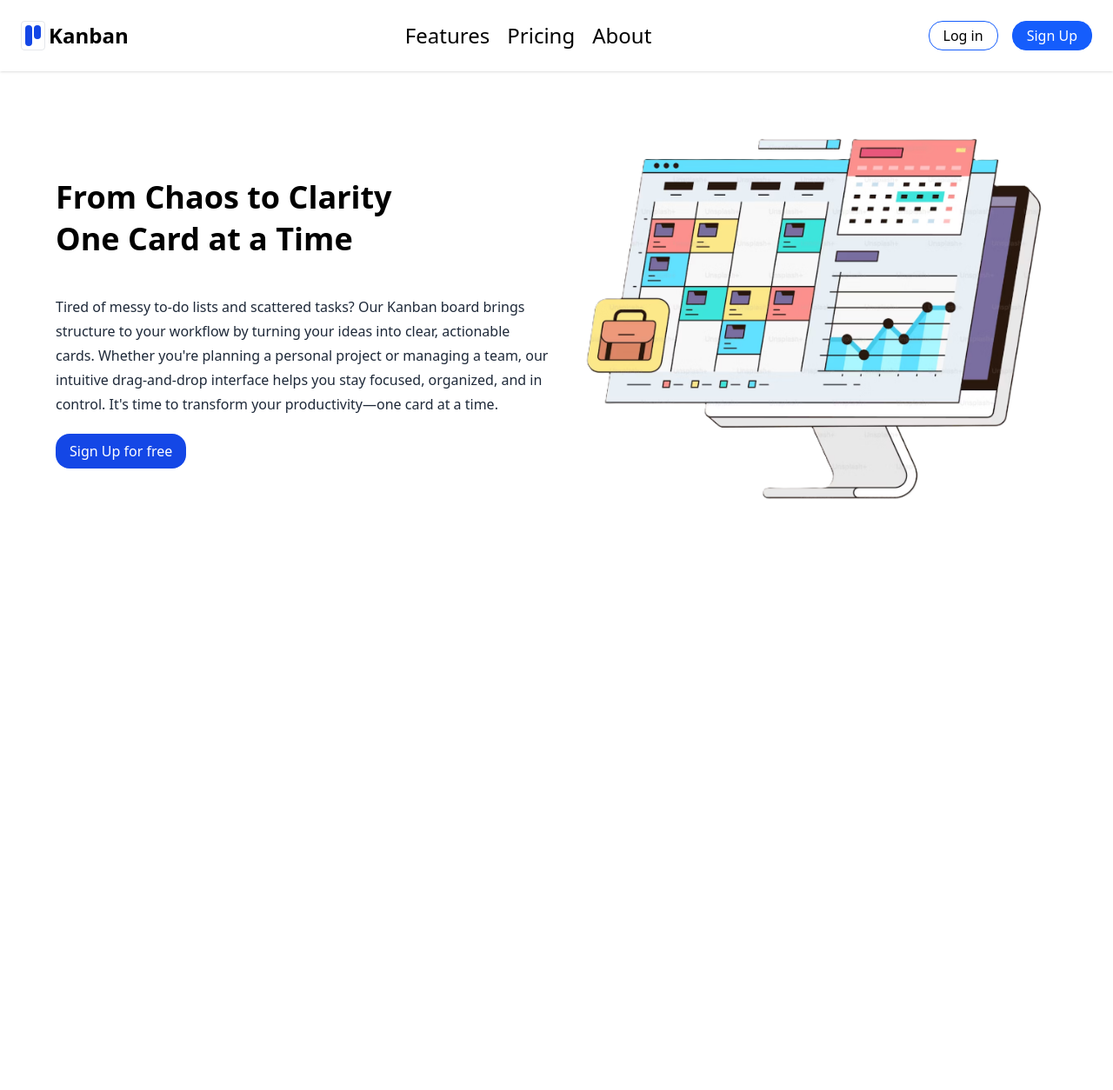
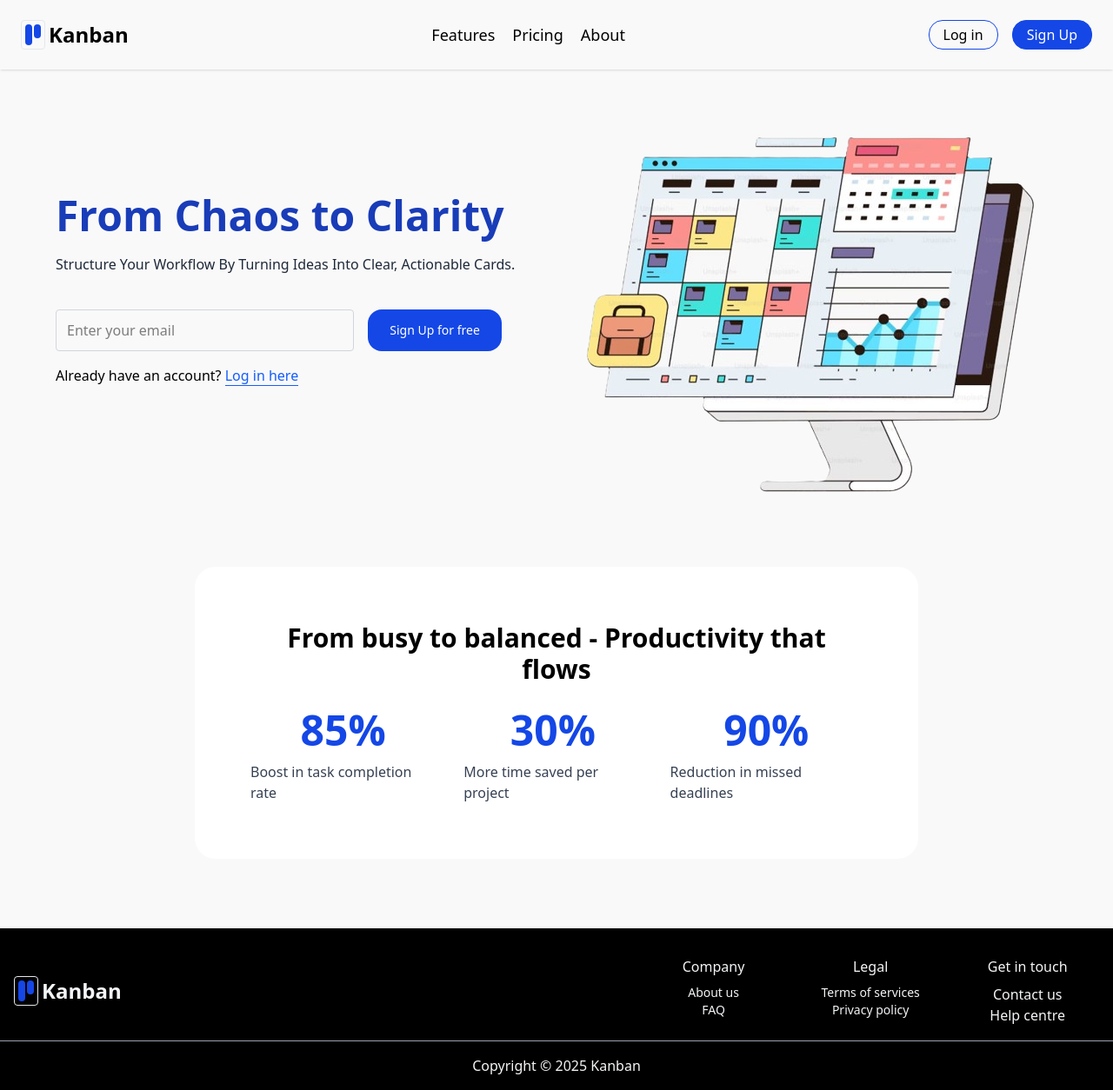
Before and after one commit to Jeffreyai7/kanban-board-Manager, a React (Vite) app: page / in a window 1280 px wide. Shown: the whole page at 87% size. Before the commit the page ends 800 px from the top, so only its background shows below. Built offline with nearby package versions, Linux system fonts and the light colour scheme.

Commit message:
editted home page and added footer

```diff
--- a/package.json
+++ b/package.json
@@ -13,6 +13,7 @@
     "@tailwindcss/vite": "^4.1.3",
     "react": "^19.0.0",
     "react-dom": "^19.0.0",
+    "react-icons": "^5.5.0",
     "react-router-dom": "^7.5.0",
     "tailwindcss": "^4.1.3"
   },
--- /dev/null
+++ b/src/components/Footer.tsx
@@ -0,0 +1,68 @@
+const Footer = () => {
+  const year = new Date().getFullYear();
+
+  return (
+    <footer className="bg-black py-4">
+      <div className="p-4 grid grid-cols-1 md:grid-cols-7 gap-4">
+        <div className="flex justify-center md:justify-start gap-1 items-center md:col-span-4">
+          <div className="flex gap-0.5 border border-gray-200 rounded p-1">
+            <div className="h-6 w-2 bg-blue-700 rounded"></div>
+            <div className="h-4 w-2 bg-blue-700 rounded"></div>
+          </div>
+          <p className="font-bold text-2xl text-gray-100">Kanban</p>
+        </div>
+
+        {/* company */}
+        <div className="text-center">
+          <h4 className="text-gray-100 font-medium text-base mb-2">Company</h4>
+          {["About us", "FAQ"].map((link, index) => (
+            <li
+              key={index}
+              className="text-gray-100 text-sm list-none hover:underline transition-all duration-300"
+            >
+              {link}
+            </li>
+          ))}
+        </div>
+
+        {/* legal */}
+        <div className="text-center">
+          <h4 className="text-gray-100 font-medium text-base mb-2">Legal</h4>
+          {["Terms of services", "Privacy policy"].map((link, index) => (
+            <li
+              key={index}
+              className="text-gray-100 text-sm list-none hover:underline transition-all duration-300"
+            >
+              {link}
+            </li>
+          ))}
+        </div>
+
+        {/* contact */}
+        <div className="text-center">
+          <h4 className="text-gray-100 font-medium text-base mb-2">
+            Get in touch
+          </h4>
+          {["Contact us", "Help centre"].map((link, index) => (
+            <li
+              key={index}
+              className="text-gray-100 list-none hover:underline transition-all duration-300"
+            >
+              {link}
+            </li>
+          ))}
+        </div>
+      </div>
+
+      <hr className="bg-gray-400 w-full h-0.5" />
+
+      <div>
+        <p className="text-gray-100 text-base text-center pt-4">
+          Copyright &copy; {year} Kanban
+        </p>
+      </div>
+    </footer>
+  );
+};
+
+export default Footer;
--- a/src/components/Header.tsx
+++ b/src/components/Header.tsx
@@ -8,7 +8,7 @@ const Header: React.FC = () => {
   };
 
   return (
-    <header className="relative py-6 px-6 flex justify-between items-center shadow">
+    <header className="fixed bg-[#f9f9f9] max-h-20 h-full py-6 px-6 flex justify-between items-center shadow w-full">
       <div className="flex gap-1 items-center">
         <div className="flex gap-0.5 border border-gray-200 rounded p-1">
           <div className="h-6 w-2 bg-blue-700 rounded"></div>
@@ -24,7 +24,7 @@ const Header: React.FC = () => {
             <li key={index}>
               <a
                 href={`#${link.toLowerCase()}`}
-                className="font-medium text-2xl hover:text-blue-600 transition-colors"
+                className="font-medium text-lg hover:text-blue-600 transition-colors"
               >
                 {link}
               </a>
@@ -35,10 +35,10 @@ const Header: React.FC = () => {
 
       {/* Desktop buttons */}
       <div className="hidden md:flex gap-4">
-        <button className="border border-blue-600 cursor-pointer rounded-2xl px-4 py-1">
+        <button className="border border-blue-700 cursor-pointer rounded-2xl px-4 py-1 hover:bg-gray-100 transition-all duration-300">
           Log in
         </button>
-        <button className="bg-blue-600 border text-white border-blue-600 cursor-pointer rounded-2xl px-4 py-1">
+        <button className="bg-blue-700 hover:bg-blue-900 border text-white border-blue-700 cursor-pointer rounded-2xl px-4 py-1 transition-all duration-300">
           Sign Up
         </button>
         <button className="md:hidden">
@@ -48,7 +48,7 @@ const Header: React.FC = () => {
 
       {/* Hamburger Icon (Mobile) */}
       <button
-        className="md:hidden"
+        className="md:hidden transition-all duration-300"
         onClick={toggleMenu}
         aria-label="Toggle menu"
       >
@@ -61,7 +61,7 @@ const Header: React.FC = () => {
 
       {/* Mobile menu */}
       {isOpen && (
-        <div className="absolute top-[70%] left-0 w-full bg-white shadow-md p-6 flex flex-col items-start space-y-4 z-10 md:hidden transition-all duration-300">
+        <div className="absolute h-screen top-[70%] left-0 right-0 bg-[#f9f9f9] shadow-md p-6 flex flex-col items-center space-y-10 z-10 md:hidden transition-all duration-300">
           {["Features", "Pricing", "About"].map((link, index) => (
             <a
               key={index}
@@ -73,8 +73,7 @@ const Header: React.FC = () => {
             </a>
           ))}
 
-          <hr className="w-full border-gray-200" />
-
+          <div className="grid grid-cols-2 gap-3 w-full mt-10">
             <button className="w-full border border-blue-600 rounded-2xl py-2 text-center">
               Log in
             </button>
@@ -82,6 +81,7 @@ const Header: React.FC = () => {
               Sign Up
             </button>
           </div>
+        </div>
       )}
     </header>
   );
--- /dev/null
+++ b/src/components/HomeMain.tsx
@@ -0,0 +1,91 @@
+import monitor from "../assets/monitor-bg.png";
+
+const HomeMain = () => {
+  return (
+    <main>
+      <main className="bg-[#f9f9f9]  py-20">
+        <section className="max-w-[90%] w-full mx-auto py-16 grid grid-cols-1 md:grid-cols-2 items-center gap-3">
+          <div className="text-center md:text-left pb-16 md:b-2">
+            {/* <h1 className="text-3xl md:text-4xl font-bold mb-10 leading-12">
+              From Chaos to Clarity <br />
+              One Card at a Time
+            </h1> */}
+            <h1 className="text-3xl text-blue-800 md:text-5xl font-bold mb-5 leading-12">
+              From Chaos to Clarity
+            </h1>
+            <p className="text-gray-800 capitalize">
+              structure your workflow by turning ideas into clear, actionable
+              cards.
+            </p>
+            {/* <p className="leading-7 text-gray-800">
+              Tired of messy to-do lists and scattered tasks? Our Kanban board
+              brings structure to your workflow by turning your ideas into
+              clear, actionable cards. Whether you're planning a personal
+              project or managing a team, our intuitive drag-and-drop interface
+              helps you stay focused, organized, and in control. It's time to
+              transform your productivity—one card at a time.
+            </p> */}
+
+            <div className="md:max-w-[90%] mt-10 flex flex-col md:flex-row gap-4">
+              <input
+                type="email"
+                name="userEmail"
+                placeholder="Enter your email"
+                className="w-full h-full border rounded py-3 px-3 border-gray-300 outline-gray-300"
+              />
+              <button className="bg-blue-700 text-white text-sm rounded-2xl py-2 px-4 hover:bg-blue-900 cursor-pointer transition-all duration-300 md:max-w-[30%] w-full">
+                Sign Up for free
+              </button>
+            </div>
+            <p className="transition-all duration-400 mt-4">
+              Already have an account?{" "}
+              <span className="text-blue-600 border-b border-b-blue-600 hover:border-none hover:text-blue-800">
+                Log in here
+              </span>
+            </p>
+
+            {/* <div className="mt-5">
+              <button className="bg-blue-700 text-white rounded-2xl py-2 px-4 hover:bg-blue-900 cursor-pointer transition-all duration-300">
+                Sign Up for free
+              </button>
+            </div> */}
+          </div>
+
+          <div className="bg-[#f9f9f9]">
+            <img src={monitor} alt="monitor" loading="lazy" />
+          </div>
+        </section>
+
+        <section>
+          <div className="max-w-[95%] md:max-w-[65%] mx-auto bg-white rounded-3xl py-5 px-2 md:p-16">
+            <h2 className="text-lg md:text-3xl font-bold text-center mb-7">
+              From busy to balanced - Productivity that flows
+            </h2>
+            <div className="flex justify-center items-center gap-1.5 md:gap-7">
+              <p className="text-gray-700 text-sm md:text-base">
+                <span className="block text-blue-700 text-3xl md:text-5xl font-bold text-center mb-3">
+                  85%
+                </span>
+                Boost in task completion rate
+              </p>
+              <p className="text-gray-700 px-1 border-x md:border-0 border-x-gray-300 text-sm md:text-base">
+                <span className="block text-blue-700 text-3xl md:text-5xl font-bold text-center mb-3">
+                  30%
+                </span>
+                More time saved per project
+              </p>
+              <p className="text-gray-700 text-sm md:text-base">
+                <span className="block text-blue-700 text-3xl md:text-5xl font-bold text-center mb-3">
+                  90%
+                </span>
+                Reduction in missed deadlines
+              </p>
+            </div>
+          </div>
+        </section>
+      </main>
+    </main>
+  );
+};
+
+export default HomeMain;
--- a/src/pages/Home.tsx
+++ b/src/pages/Home.tsx
@@ -1,38 +1,13 @@
 import Header from "../components/Header";
-import monitor from "../assets/monitor.png";
+import HomeMain from "../components/HomeMain";
+import Footer from "../components/Footer";
 
 const Home: React.FC = () => {
   return (
     <>
       <Header />
-      <main>
-        <section className="max-w-[90%] w-full mx-auto my-16 grid grid-cols-1 md:grid-cols-2 items-center gap-3">
-          <div className="text-center md:text-left">
-            <h1 className="text-3xl md:text-4xl font-bold mb-10 leading-12">
-              From Chaos to Clarity <br />
-              One Card at a Time
-            </h1>
-            <p className="leading-7 text-gray-800">
-              Tired of messy to-do lists and scattered tasks? Our Kanban board
-              brings structure to your workflow by turning your ideas into
-              clear, actionable cards. Whether you're planning a personal
-              project or managing a team, our intuitive drag-and-drop interface
-              helps you stay focused, organized, and in control. It's time to
-              transform your productivity—one card at a time.
-            </p>
-
-            <div className="mt-5">
-              <button className="bg-blue-700 text-white rounded-2xl py-2 px-4 hover:bg-blue-900 cursor-pointer transition-all duration-300">
-                Sign Up for free
-              </button>
-            </div>
-          </div>
-
-          <div>
-            <img src={monitor} alt="monitor" />
-          </div>
-        </section>
-      </main>
+      <HomeMain />
+      <Footer />
     </>
   );
 };
```
Also changed, not shown: src/assets/monitor-bg.png (added), 1 other file (tests, documents, lock files or other folders). Lines whose indentation alone changed are shown as unchanged.
